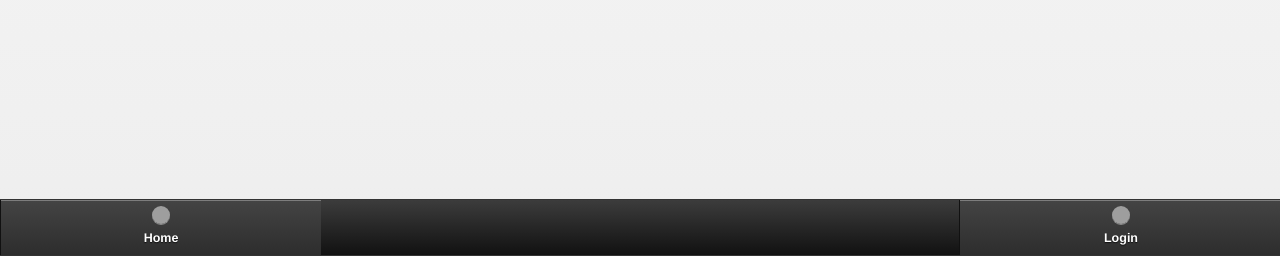
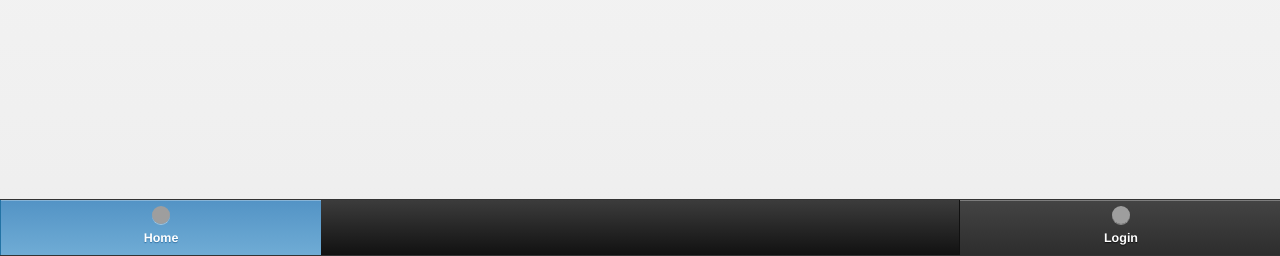
Before and after one commit to bshapero/cs147proj, a PHP site: page /profile.php in a window 1280 px wide. Shown: the part 544-800 px from the top of the page. Run offline with PHP 8.4, Linux system fonts and the light colour scheme; grey boxes are pictures that could not be loaded.

Commit message:
Fixed mismatched div tags in Profile.

```diff
--- a/profile.php
+++ b/profile.php
@@ -56,15 +56,13 @@
 	<div data-role="footer" data-id="samebar" class="nav-glyphish-example" data-position="fixed" data-tap-toggle="false">
 		<div data-role="navbar" class="nav-glyphish-example" data-grid="c">
 			<ul>
-				<li><a href="index.php" id="home" data-icon="custom">Home</a></li>
+				<li><a href="index.php" id="home" data-icon="custom" class="ui-btn-active">Home</a></li>
 				<li></li>
 				<li></li>
 				<li><a href="login.php" id="login" data-icon="custom">Login</a></li>
 			</ul>
 		</div>
 	</div>
-</div>
-
 
 </script>
 
```
